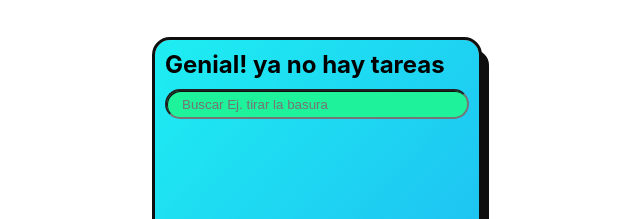
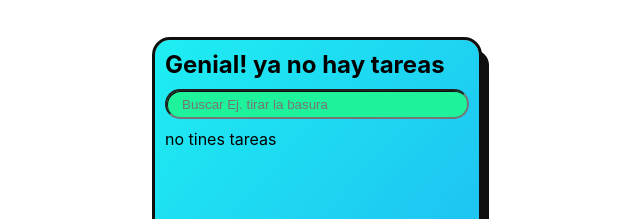
Before and after one commit to GustavoEraso/ToDo-react-2023, a React (Create React App) app: page / in a window 1280 px wide. Shown: the top 219 px of the page, without its empty margins (323-963 px from the left). Built offline with nearby package versions, Linux system fonts and the light colour scheme.

Commit message:
Loadingtodos, error loading todos

```diff
--- a/src/App.jsx
+++ b/src/App.jsx
@@ -1,4 +1,4 @@
-import React, { useState } from 'react'
+import React, { useEffect, useState } from 'react'
 import{ ReactComponent as TrashImg} from './assets/icons/delete_FILL0_wght400_GRAD0_opsz48.svg'
 
 import './styles/App.css';
@@ -10,14 +10,41 @@ import { ToDoNewToDo } from './components/ToDoNewToDo';
 import { ToDoAdd } from './components/ToDoAdd';
 
 function App() {
-  const [todos , setTodos]= useState(()=>{
+  const [loading, setLoading] = useState(true);
+  const [error, setError] = useState(false);
+  const [todos , setTodos]= useState([]);
+  const [oldTodos, setOldTodos] = useState(todos) // lo uso como dependecia del useEffect
+
+  const getToDos = ()=>{
+    setLoading(true)
     const todosFromStorage = window.localStorage.getItem('TODOS_V1')
-    if (todosFromStorage) return JSON.parse(todosFromStorage)
-    return []
-  });
+    console.log('paso por aca')
+    return JSON.parse(todosFromStorage);
+   }
+
+  useEffect(()=>{
+    try {
+      setError(false)
+      // if (true) {throw new Error("");return}
+      setTimeout( ()=>{
+        const todosFromStorage = getToDos();
+        console.log(todosFromStorage)
+        setTodos(todosFromStorage || []);
+        setLoading(false)
+      }, 500)
+
+    } catch (error) {
+      console.log('tuvimos un error')
+      setError(true)
+
+
+    }
+    },[oldTodos])
+
 
    function resetTodos(newTodoList){
     setTodos(newTodoList)
+    setOldTodos(newTodoList)
     localStorage.removeItem('TODOS_V1')
     localStorage.setItem('TODOS_V1',JSON.stringify(newTodoList))
   }
@@ -45,8 +72,9 @@ function App() {
       <ToDoTitle completed={completedTodos} total={totalTodos} />
       <ToDoInput
           searchValue={searchValue}
-          setSearchValue={setSearchValue}/>
-      <ToDoList todos={searchedTodos} resetTodos={resetTodos}/>
+          setSearchValue={setSearchValue}
+      />
+      <ToDoList todos={searchedTodos} resetTodos={resetTodos} loading={loading} error={error}/>
 
       {toggleTrash
         ?<ToDoDeletedList todos={todos} resetTodos={resetTodos} closeTrash={()=>closeTrash()}/>
--- a/src/components/ToDoItem.jsx
+++ b/src/components/ToDoItem.jsx
@@ -3,17 +3,17 @@ import '../styles/ToDoItem.css'
 import {ReactComponent as DeleteImg} from '../assets/icons/delete_FILL0_wght400_GRAD0_opsz48.svg'
 import {ReactComponent as RestoreImg} from '../assets/icons/restore_from_trash_FILL0_wght400_GRAD0_opsz48.svg'
 
-
-// import deleteImg from '../assets/icons/delete_FILL0_wght400_GRAD0_opsz48.svg'
-// import restoreImg from '../assets/icons/restore_from_trash_FILL0_wght400_GRAD0_opsz48.svg'
-
-
-function ToDoItem({todo,onCompleted, onDeleted,onRestore, disabled}){
+function ToDoItem({
+  todo,
+  onCompleted,
+  onDeleted,
+  onRestore,
+  disabled ,
+}){
 
   // const fecha= new Date(todo.endingDate).toLocaleTimeString([], { hour: '2-digit', minute: '2-digit', second: '2-digit' });
 
-
- return(
+  return(
     <li className='ToDoItem' key={todo.id}>
       <input
           className='ToDoItem__checkbox'
@@ -23,7 +23,6 @@ function ToDoItem({todo,onCompleted, onDeleted,onRestore, disabled}){
           id={todo.id}
           onChange={onCompleted}
           disabled = {disabled}
-
 
       />
       <label className='ToDoItem__label-checkbox' htmlFor={todo.id}></label>
@@ -43,12 +42,7 @@ function ToDoItem({todo,onCompleted, onDeleted,onRestore, disabled}){
           alt={`Delete button for ${todo.text}`}
           onClick={onDeleted}
           />
-          // :<img className='ToDoItem__delete-img'
-          //   src={deleteImg}
-          //   alt={`Delete button for${todo.text}`}
-          //   onClick={onDeleted}
 
-          // />
 
       }
    </li>
--- a/src/components/ToDoList.jsx
+++ b/src/components/ToDoList.jsx
@@ -2,13 +2,10 @@ import { ToDoItem } from "./ToDoItem"
 import '../styles/ToDoList.css'
 
 
-function ToDoList({todos , resetTodos}){
+function ToDoList({todos , resetTodos, error, loading}){
 
     const pendingTodos = todos.filter((todo)=>todo.status ==='pending' ).sort((a,b)=> a.startDate - b.startDate);
     const completedTodos = todos.filter((todo)=>todo.status ==='completed').sort((a,b)=> b.endingDate - a.endingDate);
-    // const deletedTodos = todos.filter((todo)=>todo.status ==='deleted').sort((a,b)=> b.endingDate - a.endingDate);
-
-
 
     const completedTodo = (id)=>{
         const actuallyDate = new Date().getTime();
@@ -29,7 +26,10 @@ function ToDoList({todos , resetTodos}){
     }
 
 
-    return(
+    if(loading){return(<p>estamos cargando tus tareas</p>)};
+    if(error) return(<p>vaya algo salio mal</p>)
+    if(!todos.length) return(<p>no tines tareas</p>)
+    if(todos.length > 0) return(
          <section className="ToDoList-main-container">
         {pendingTodos.length < 1
             ? null
@@ -65,19 +65,6 @@ function ToDoList({todos , resetTodos}){
                 </ul>
              </section>
         }
-        {/* <section className="ToDoList__deleted-section">
-            <h3>Tareas Eliminadas:</h3>
-            <ul className="ToDoList__ul">
-                {deletedTodos.map((todo)=>
-                    <ToDoItem
-                    todo={todo}
-                    key={todo.id}
-                    onCompleted = {()=>completedTodo(todo.id)}
-                    onDeleted = {()=>deletedTodo(todo.id)}
-                    disabled
-                    />)}
-            </ul>
-        </section> */}
     </section>
     )
 }
```
Lines whose indentation alone changed are shown as unchanged.
